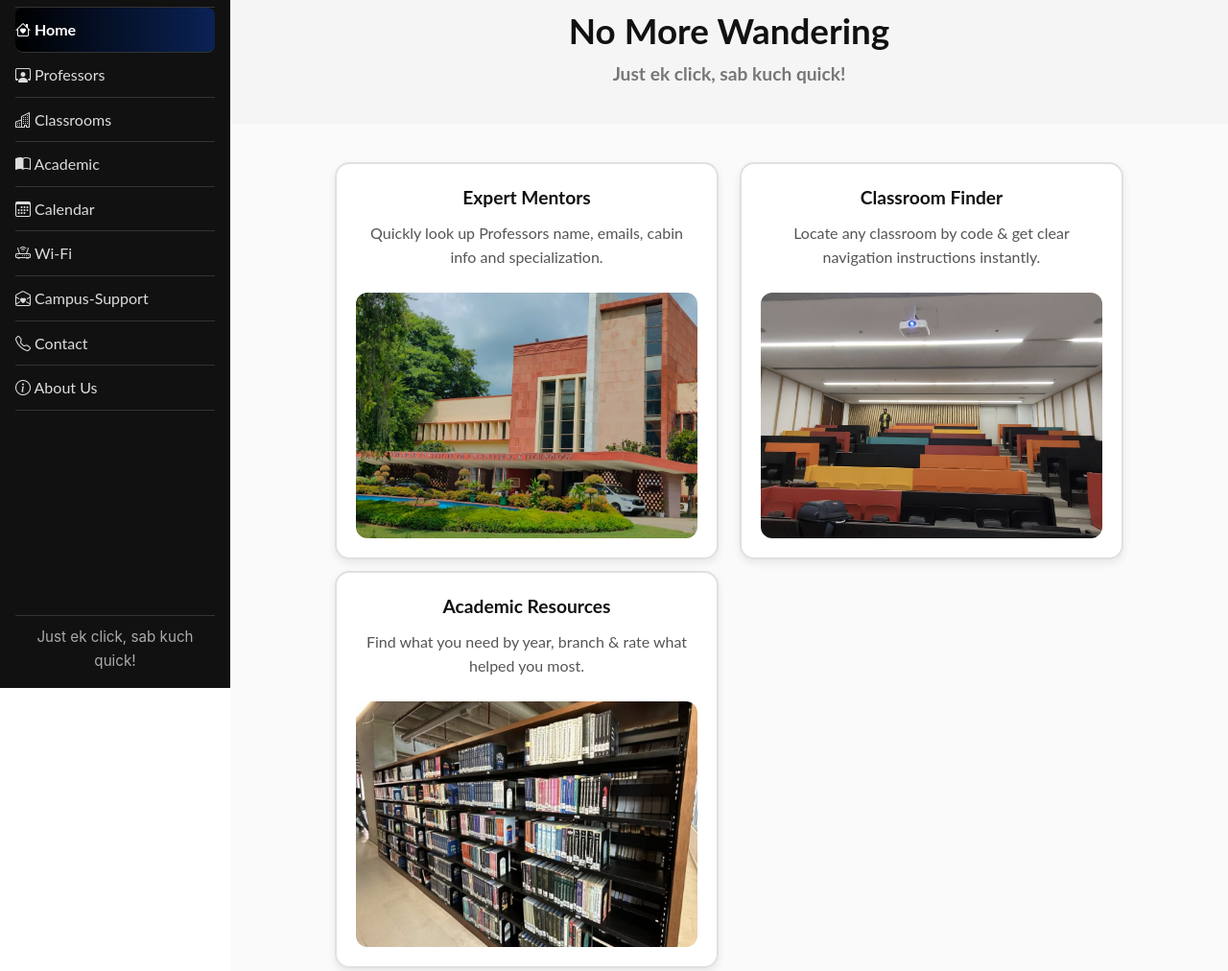
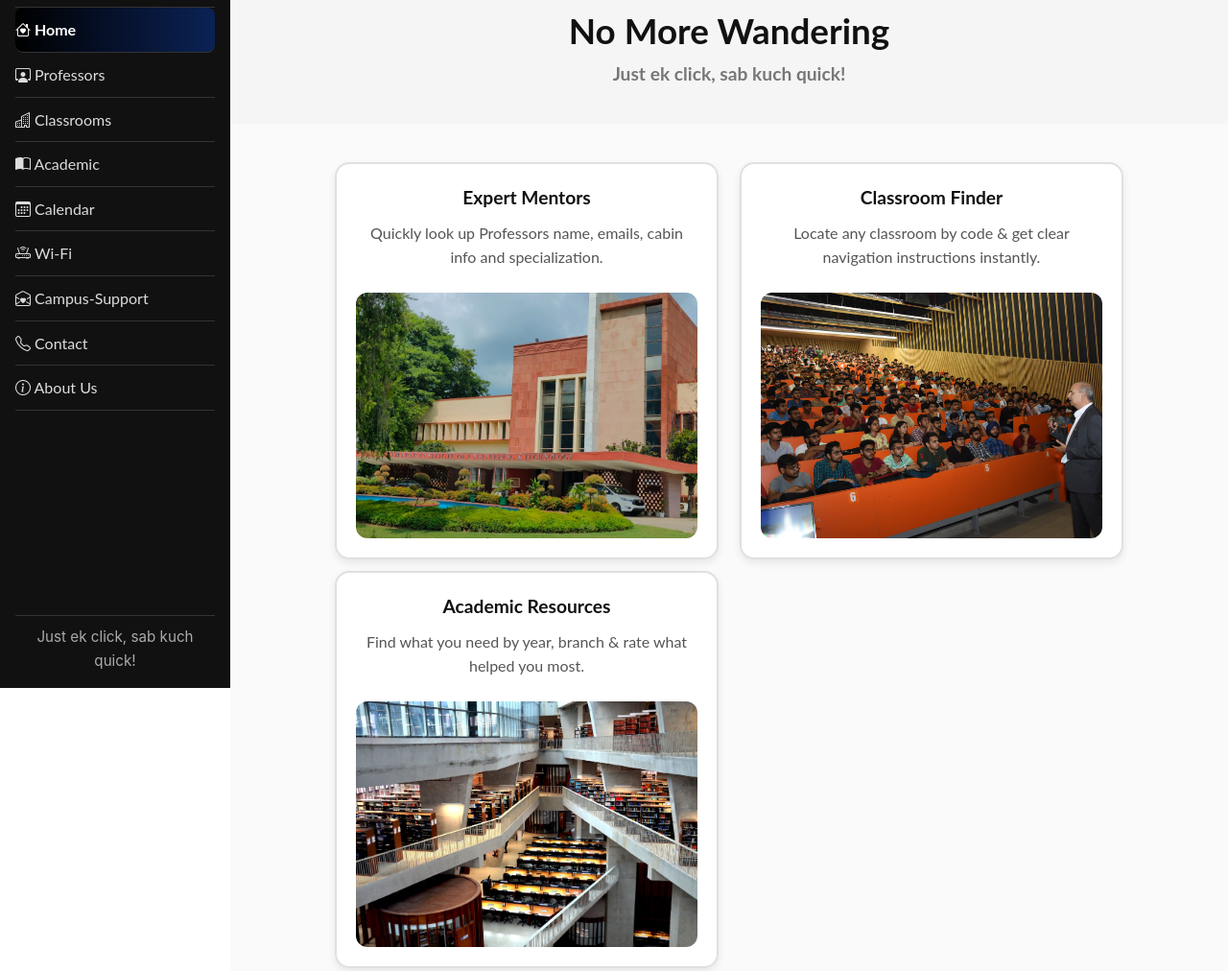
Before and after one commit to raushan0301/snaplocate-v2, a website with bundled scripts: page Public/index.html in a window 1280 px wide. Shown: the part 83-1095 px from the top of the page at 96% size. Built offline with nearby package versions, Linux system fonts and the light colour scheme; no server answers.

Commit message:
pic change

```diff
--- a/Public/index.html
+++ b/Public/index.html
@@ -65,7 +65,7 @@
       <div class="info-card">
         <h3>Classroom Finder</h3>
         <p>Locate any classroom by code & get clear navigation instructions instantly.</p>
-       <img src="Classroomm.jpeg" alt="Classroom" class="info-image">
+       <img src="./LT thapar.jpg.webp" alt="Classroom" class="info-image">
       </div>
       </a>
 
@@ -73,7 +73,7 @@
       <div class="info-card">
         <h3>Academic Resources</h3>
         <p>Find what you need by year, branch & rate what helped you most.</p>
-        <img src="./Library.jpg" alt="Academic" class="info-image">
+        <img src="./Lib.jpeg" alt="Academic" class="info-image">
       </div>
       </a>
     </section>
```
Also changed, not shown: Public/academic.html (+1 -1 lines), Public/classroom.html (+1 -1 lines), Public/Classroomm.jpeg (deleted), Public/LT thapar.jpg.webp (added), Public/Lib.jpeg (added), Public/Library.jpg (deleted), 2 other files.
